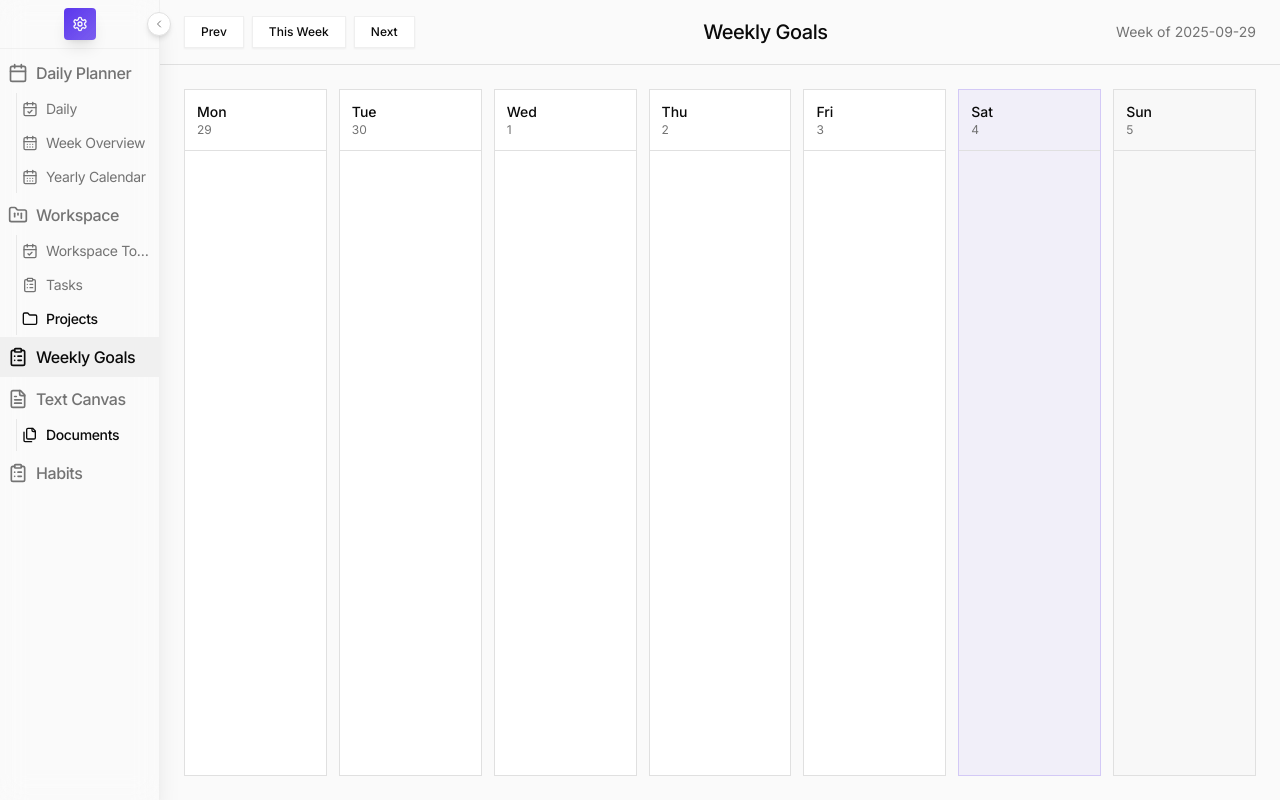
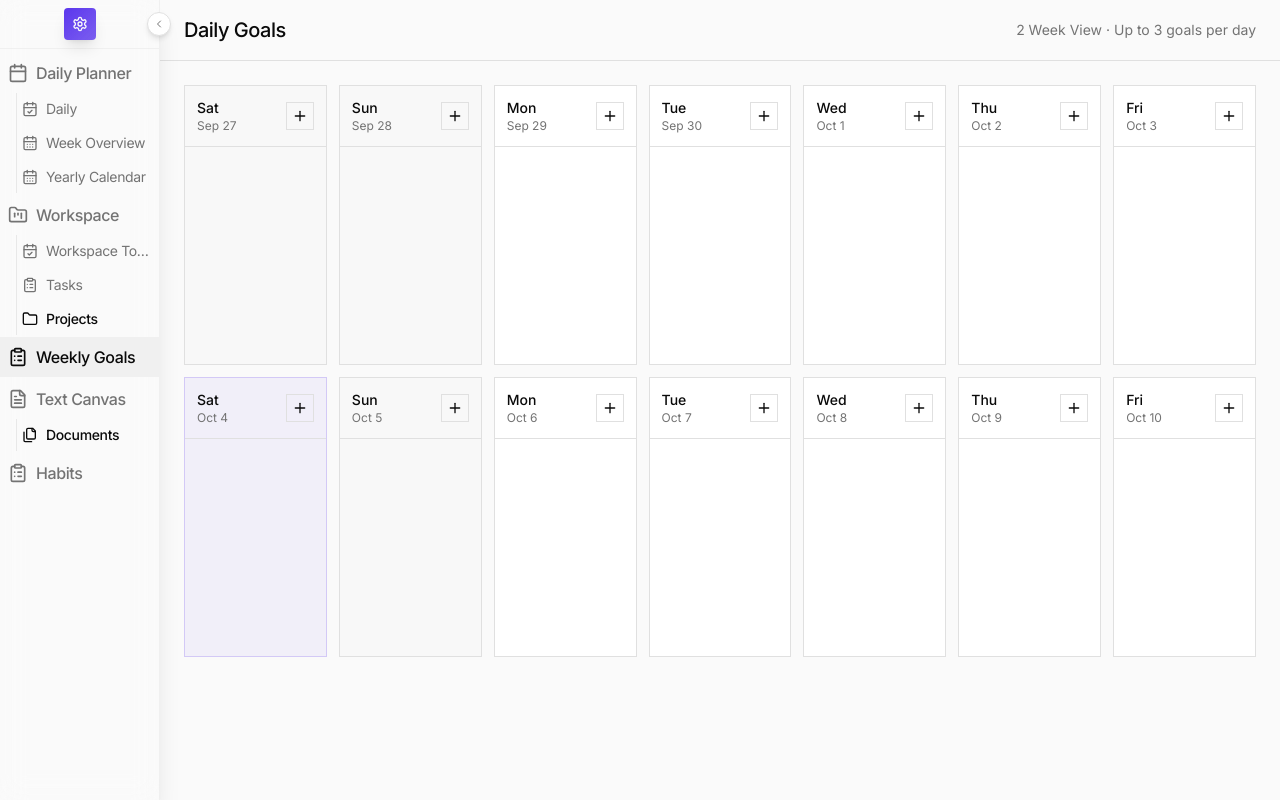
Before and after one commit to obihughes/omega-planner, a Next.js app: page /goals/weekly in a window 1280 px wide. Built offline with nearby package versions, Linux system fonts and the light colour scheme.

Commit message:
feat(goals): redesign Weekly Goals page into Daily Goals with a 14-day grid layout; introduce goal types (primary/supporting) and persistent add UI; enhance color-coding and improve text overflow handling

```diff
--- a/app/goals/weekly/page.tsx
+++ b/app/goals/weekly/page.tsx
@@ -5,9 +5,9 @@ import { useRouter } from 'next/navigation';
 import { AppLayout } from '@/components/ui/AppLayout';
 import { Button } from '@/components/ui/button';
 import { Input } from '@/components/ui/input';
-import { GoalsStorage } from '@/utils';
+import { GoalsStorage, dateFromDateKey } from '@/utils';
 import { WeekGoals, WeeklyGoal } from '@/types';
-import { Trash2, Plus, ExternalLink } from 'lucide-react';
+import { Trash2, Plus, ExternalLink, MoreVertical } from 'lucide-react';
 
 const GOAL_COLORS = [
   { name: 'Gray', bg: 'bg-gray-500/10', border: 'border-gray-500/30', text: 'text-gray-700 dark:text-gray-300', value: 'gray' },
@@ -40,22 +40,33 @@ function toWeekStartKey(date: Date): string {
 
 export default function WeeklyGoalsPage() {
   const router = useRouter();
-  const [weekStart, setWeekStart] = useState<Date>(() => getMondayStart(new Date()));
-  const [week, setWeek] = useState<WeekGoals>(() => GoalsStorage.loadWeek(toWeekStartKey(getMondayStart(new Date()))));
+
+  // Generate 14 days: 7 days before today, today, 6 after (2 weeks total)
+  const days = useMemo(() => {
+    const today = new Date();
+    today.setHours(12, 0, 0, 0);
+    return Array.from({ length: 14 }, (_, i) => {
+      const d = new Date(today);
+      d.setDate(today.getDate() + i - 7); // 7 days before, then today, then 6 after
+      return d;
+    });
+  }, []);
+
+  // Client-only: load goals across visible weeks after mount to avoid SSR hydration mismatch
+  const [goalsData, setGoalsData] = useState<Record<string, WeekGoals>>({});
 
   useEffect(() => {
-    setWeek(GoalsStorage.loadWeek(toWeekStartKey(weekStart)));
-  }, [weekStart]);
+    const cache: Record<string, WeekGoals> = {};
+    days.forEach(day => {
+      const weekKey = toWeekStartKey(day);
+      if (!cache[weekKey]) {
+        cache[weekKey] = GoalsStorage.loadWeek(weekKey);
+      }
+    });
+    setGoalsData(cache);
+  }, [days]);
 
-  const days = useMemo(() => {
-    return Array.from({ length: 7 }, (_, i) => {
-      const d = new Date(weekStart);
-      d.setDate(weekStart.getDate() + i);
-      return d;
-    });
-  }, [weekStart]);
-
-  const addGoal = useCallback((dateKey: string, title: string, color?: string) => {
+  const addGoal = useCallback((dateKey: string, title: string, color?: string, goalType?: 'primary' | 'supporting') => {
     if (!title.trim()) return;
     const goal: WeeklyGoal = {
       id: Math.random().toString(36).slice(2),
@@ -63,25 +74,35 @@ export default function WeeklyGoalsPage() {
       done: false,
       createdAt: new Date().toISOString(),
       color: color || 'gray',
+      goalType: goalType || 'supporting',
     };
-    const next = GoalsStorage.addGoal(week.weekStartKey, dateKey, goal);
-    setWeek(next);
-  }, [week]);
+    // Find the week key for this date (timezone-safe parsing)
+    const date = dateFromDateKey(dateKey);
+    const weekKey = toWeekStartKey(date);
+    const next = GoalsStorage.addGoal(weekKey, dateKey, goal);
+    setGoalsData(prev => ({ ...prev, [weekKey]: next }));
+  }, []);
 
   const toggleGoal = useCallback((dateKey: string, goalId: string) => {
-    const next = GoalsStorage.toggleGoal(week.weekStartKey, dateKey, goalId);
-    setWeek(next);
-  }, [week]);
+    const date = dateFromDateKey(dateKey);
+    const weekKey = toWeekStartKey(date);
+    const next = GoalsStorage.toggleGoal(weekKey, dateKey, goalId);
+    setGoalsData(prev => ({ ...prev, [weekKey]: next }));
+  }, []);
 
   const removeGoal = useCallback((dateKey: string, goalId: string) => {
-    const next = GoalsStorage.removeGoal(week.weekStartKey, dateKey, goalId);
-    setWeek(next);
-  }, [week]);
+    const date = dateFromDateKey(dateKey);
+    const weekKey = toWeekStartKey(date);
+    const next = GoalsStorage.removeGoal(weekKey, dateKey, goalId);
+    setGoalsData(prev => ({ ...prev, [weekKey]: next }));
+  }, []);
 
   const updateGoalColor = useCallback((dateKey: string, goalId: string, color: string) => {
-    const next = GoalsStorage.updateGoalColor(week.weekStartKey, dateKey, goalId, color);
-    setWeek(next);
-  }, [week]);
+    const date = dateFromDateKey(dateKey);
+    const weekKey = toWeekStartKey(date);
+    const next = GoalsStorage.updateGoalColor(weekKey, dateKey, goalId, color);
+    setGoalsData(prev => ({ ...prev, [weekKey]: next }));
+  }, []);
 
   const createTaskFromGoal = useCallback((goal: WeeklyGoal, dateKey: string) => {
     // Navigate to tasks page with pre-filled data
@@ -100,20 +121,17 @@ export default function WeeklyGoalsPage() {
     <AppLayout>
       <div className="h-full flex flex-col">
         <header className="flex items-center justify-between px-6 py-4 border-b">
-          <div className="flex items-center gap-2">
-            <Button variant="outline" size="sm" onClick={() => setWeekStart(getMondayStart(new Date(weekStart.getTime() - 7 * 24 * 60 * 60 * 1000)))}>Prev</Button>
-            <Button variant="outline" size="sm" onClick={() => setWeekStart(getMondayStart(new Date()))}>This Week</Button>
-            <Button variant="outline" size="sm" onClick={() => setWeekStart(getMondayStart(new Date(weekStart.getTime() + 7 * 24 * 60 * 60 * 1000)))}>Next</Button>
-          </div>
-          <h1 className="text-xl font-medium">Weekly Goals</h1>
-          <div className="text-sm text-muted-foreground">Week of {toDateKey(weekStart)}</div>
+          <h1 className="text-xl font-medium">Daily Goals</h1>
+          <div className="text-sm text-muted-foreground">2 Week View · Up to 3 goals per day</div>
         </header>
 
-        <div className="flex-1 overflow-auto px-6 py-6">
-          <div className="grid grid-cols-7 gap-3 h-full">
+        <div className="flex-1 overflow-y-auto px-6 py-6">
+          <div className="grid grid-cols-7 gap-3 auto-rows-fr">
             {days.map((d) => {
               const dateKey = toDateKey(d);
-              const items = (week.goalsByDate[dateKey] || []).slice(0, 3);
+              const weekKey = toWeekStartKey(d);
+              const weekData = goalsData[weekKey];
+              const items = (weekData?.goalsByDate?.[dateKey] || []).slice(0, 3);
               const isToday = dateKey === todayKey;
               const isWeekend = d.getDay() === 0 || d.getDay() === 6;
 
@@ -125,7 +143,7 @@ export default function WeeklyGoalsPage() {
                   goals={items}
                   isToday={isToday}
                   isWeekend={isWeekend}
-                  onAddGoal={(title, color) => addGoal(dateKey, title, color)}
+                  onAddGoal={(title, color, goalType) => addGoal(dateKey, title, color, goalType)}
                   onToggleGoal={(id) => toggleGoal(dateKey, id)}
                   onRemoveGoal={(id) => removeGoal(dateKey, id)}
                   onUpdateColor={(id, color) => updateGoalColor(dateKey, id, color)}
@@ -147,7 +165,7 @@ interface DayColumnProps {
   goals: WeeklyGoal[];
   isToday: boolean;
   isWeekend: boolean;
-  onAddGoal: (title: string, color: string) => void;
+  onAddGoal: (title: string, color: string, goalType: 'primary' | 'supporting') => void;
   onToggleGoal: (id: string) => void;
   onRemoveGoal: (id: string) => void;
   onUpdateColor: (id: string, color: string) => void;
@@ -171,6 +189,7 @@ function DayColumn({
   const [showInput, setShowInput] = useState(false);
   const [inputValue, setInputValue] = useState('');
   const [selectedColor, setSelectedColor] = useState('gray');
+  const [selectedGoalType, setSelectedGoalType] = useState<'primary' | 'supporting'>('supporting');
   const inputRef = useRef<HTMLInputElement>(null);
 
   useEffect(() => {
@@ -181,37 +200,53 @@ function DayColumn({
 
   const handleSubmit = () => {
     if (inputValue.trim()) {
-      onAddGoal(inputValue, selectedColor);
+      onAddGoal(inputValue, selectedColor, selectedGoalType);
       setInputValue('');
       setSelectedColor('gray');
+      setSelectedGoalType('supporting');
+      setShowInput(false);
     }
-    setShowInput(false);
   };
 
   const handleCancel = () => {
     setInputValue('');
     setSelectedColor('gray');
+    setSelectedGoalType('supporting');
     setShowInput(false);
   };
 
   return (
     <div
-      className={`border flex flex-col h-full transition-colors ${
+      className={`border flex flex-col min-h-[280px] transition-colors ${
         isToday
           ? 'bg-primary/5 border-primary/20'
           : isWeekend
             ? 'bg-muted/30'
             : 'bg-card'
       }`}
-      onMouseEnter={() => !showInput && canAddMore && setShowInput(true)}
-      onMouseLeave={() => !inputValue && setShowInput(false)}
     >
-      <div className="p-3 border-b">
+      <div className="p-3 border-b flex items-center justify-between gap-2">
+        <div>
           <div className="text-sm font-medium">{date.toLocaleDateString(undefined, { weekday: 'short' })}</div>
-        <div className="text-xs text-muted-foreground">{date.getDate()}</div>
+          <div className="text-xs text-muted-foreground">
+            {date.toLocaleDateString(undefined, { month: 'short', day: 'numeric' })}
+          </div>
+        </div>
+        <button
+          type="button"
+          aria-label="Add goal"
+          onClick={() => canAddMore && setShowInput(true)}
+          disabled={!canAddMore || showInput}
+          className={`w-7 h-7 grid place-items-center border transition-colors ${
+            !canAddMore || showInput ? 'opacity-50 cursor-not-allowed' : 'hover:bg-muted'
+          }`}
+          title="Add goal"
+        >
+          <Plus className="w-4 h-4" />
+        </button>
       </div>
 
-      <div className="flex-1 p-3 space-y-2">
+      <div className="flex-1 p-3 space-y-2 overflow-hidden">
         {goals.map((goal) => (
           <GoalItem
             key={goal.id}
@@ -223,8 +258,8 @@ function DayColumn({
           />
         ))}
 
-        {showInput && canAddMore && (
-          <div className="space-y-2">
+        {showInput && canAddMore ? (
+          <div className="space-y-2 pt-1">
             <Input
               ref={inputRef}
               placeholder="New goal..."
@@ -238,27 +273,55 @@ function DayColumn({
                   handleCancel();
                 }
               }}
-              onBlur={handleCancel}
               className="text-sm h-8"
             />
-            <div className="flex gap-1">
+
+            <div className="flex gap-2 items-center text-xs">
+              <span className="text-muted-foreground">Type:</span>
+              <button
+                type="button"
+                onClick={() => setSelectedGoalType('primary')}
+                className={`px-2 py-1 border transition-all ${
+                  selectedGoalType === 'primary'
+                    ? 'bg-primary text-primary-foreground border-primary'
+                    : 'bg-card hover:bg-muted'
+                }`}
+              >
+                Primary
+              </button>
+              <button
+                type="button"
+                onClick={() => setSelectedGoalType('supporting')}
+                className={`px-2 py-1 border transition-all ${
+                  selectedGoalType === 'supporting'
+                    ? 'bg-primary text-primary-foreground border-primary'
+                    : 'bg-card hover:bg-muted'
+                }`}
+              >
+                Task
+              </button>
+            </div>
+
+            <div className="flex gap-1 flex-wrap">
               {GOAL_COLORS.map((c) => (
                 <button
                   key={c.value}
                   type="button"
-                  onMouseDown={(e) => {
-                    e.preventDefault();
-                    setSelectedColor(c.value);
-                  }}
-                  className={`w-5 h-5 border-2 transition-all ${c.bg} ${
+                  className={`w-6 h-6 border-2 transition-all ${c.bg} ${
                     selectedColor === c.value ? 'ring-2 ring-offset-1 ring-primary scale-110' : 'opacity-60 hover:opacity-100'
                   }`}
                   title={c.name}
+                  onClick={() => setSelectedColor(c.value)}
                 />
               ))}
             </div>
+
+            <div className="flex gap-2">
+              <Button onClick={handleSubmit} size="sm" className="flex-1">Add</Button>
+              <Button onClick={handleCancel} size="sm" variant="outline">Cancel</Button>
             </div>
-        )}
+          </div>
+        ) : null}
       </div>
     </div>
   );
@@ -273,67 +336,92 @@ interface GoalItemProps {
 }
 
 function GoalItem({ goal, onToggle, onRemove, onUpdateColor, onCreateTask }: GoalItemProps) {
-  const [showActions, setShowActions] = useState(false);
+  const [menuOpen, setMenuOpen] = useState(false);
   const [showColorPicker, setShowColorPicker] = useState(false);
 
   const colorScheme = GOAL_COLORS.find(c => c.value === goal.color) || GOAL_COLORS[0];
+  const isPrimary = goal.goalType === 'primary';
 
   return (
     <div
-      className={`border p-2 group transition-all ${colorScheme.bg} ${colorScheme.border}`}
-      onMouseEnter={() => setShowActions(true)}
+      className={`border group transition-all ${colorScheme.bg} ${colorScheme.border} ${
+        isPrimary ? 'p-3 border-2' : 'p-2'
+      }`}
       onMouseLeave={() => {
-        setShowActions(false);
+        setMenuOpen(false);
         setShowColorPicker(false);
       }}
     >
-      <div className="flex items-start gap-2">
+      <div className="flex items-start gap-2 min-w-0">
         <input
           type="checkbox"
           checked={goal.done}
           onChange={onToggle}
-          className="w-4 h-4 mt-0.5 cursor-pointer"
+          className={`${isPrimary ? 'w-5 h-5 mt-0.5' : 'w-4 h-4 mt-0.5'} cursor-pointer flex-shrink-0`}
           aria-label="toggle goal"
         />
-        <span className={`flex-1 text-sm ${goal.done ? 'line-through opacity-50' : ''} ${colorScheme.text}`}>
+        <span
+          className={`flex-1 min-w-0 break-words ${
+            isPrimary ? 'text-base font-semibold' : 'text-sm'
+          } ${goal.done ? 'line-through opacity-50' : ''} ${colorScheme.text}`}
+          title={goal.title}
+        >
           {goal.title}
         </span>
 
-        {showActions && !goal.done && (
-          <div className="flex items-center gap-1">
+        {!goal.done && (
+          <div className="relative flex-shrink-0">
             <button
-              onClick={() => setShowColorPicker(!showColorPicker)}
-              className={`w-5 h-5 border hover:scale-110 transition-transform ${colorScheme.bg} ${colorScheme.border}`}
-              title="Change color"
-            />
+              onClick={() => {
+                setMenuOpen(!menuOpen);
+                setShowColorPicker(false);
+              }}
+              className="p-1 hover:bg-muted transition-colors border"
+              aria-haspopup="menu"
+              aria-expanded={menuOpen}
+              title="Options"
+            >
+              <MoreVertical className={isPrimary ? 'w-4 h-4' : 'w-4 h-4'} />
+            </button>
+            {menuOpen && (
+              <div className="absolute right-0 mt-1 z-10 bg-popover border shadow-sm min-w-[160px]">
                 <button
-              onClick={onCreateTask}
-              className="p-0.5 hover:bg-primary/20 transition-colors"
-              title="Create task"
+                  className="w-full text-left px-3 py-2 hover:bg-muted"
+                  onClick={() => {
+                    setShowColorPicker((v) => !v);
+                  }}
                 >
-              <ExternalLink className="w-3.5 h-3.5" />
+                  Change color
                 </button>
                 <button
+                  className="w-full text-left px-3 py-2 hover:bg-muted"
+                  onClick={() => onCreateTask()}
+                >
+                  Create task
+                </button>
+                <button
+                  className="w-full text-left px-3 py-2 hover:bg-muted text-destructive"
                   onClick={onRemove}
-              className="p-0.5 hover:bg-destructive/20 transition-colors"
-              title="Remove"
                 >
-              <Trash2 className="w-3.5 h-3.5 text-destructive" />
+                  Remove
                 </button>
+              </div>
+            )}
           </div>
         )}
       </div>
 
       {showColorPicker && (
-        <div className="flex gap-1 mt-2 pt-2 border-t">
+        <div className="flex gap-1 mt-2 pt-2 border-t flex-wrap">
           {GOAL_COLORS.map((c) => (
             <button
               key={c.value}
               onClick={() => {
                 onUpdateColor(c.value);
                 setShowColorPicker(false);
+                setMenuOpen(false);
               }}
-              className={`w-5 h-5 border transition-all ${c.bg} ${c.border} ${
+              className={`${isPrimary ? 'w-6 h-6' : 'w-5 h-5'} border transition-all ${c.bg} ${c.border} ${
                 goal.color === c.value ? 'ring-2 ring-offset-1 ring-primary' : 'hover:scale-110'
               }`}
               title={c.name}
--- a/types/goals.ts
+++ b/types/goals.ts
@@ -10,6 +10,8 @@ export interface WeeklyGoal {
   createdAt: string;
   linkedEventId?: string;
   color?: string;
+  /** 'primary' for main goals (exams, important events), 'supporting' for regular tasks */
+  goalType?: 'primary' | 'supporting';
 }
 
 export interface ImportantDate {
--- a/utils/goalsStorage.ts
+++ b/utils/goalsStorage.ts
@@ -142,6 +142,7 @@ export const GoalsStorage = {
   },
 
   cleanGoal(g: any): WeeklyGoal {
+    const goalType = g?.goalType === 'primary' || g?.goalType === 'supporting' ? g.goalType : 'supporting';
     return {
       id: String(g?.id ?? Math.random().toString(36).slice(2)),
       title: String(g?.title ?? '').trim(),
@@ -150,6 +151,7 @@ export const GoalsStorage = {
       createdAt: String(g?.createdAt ?? new Date().toISOString()),
       linkedEventId: typeof g?.linkedEventId === 'string' ? g.linkedEventId : undefined,
       color: typeof g?.color === 'string' ? g.color : 'gray',
+      goalType,
     };
   },
 
```
Also changed, not shown: 2 other files (tests, documents, lock files or other folders). Lines whose indentation alone changed are shown as unchanged.
